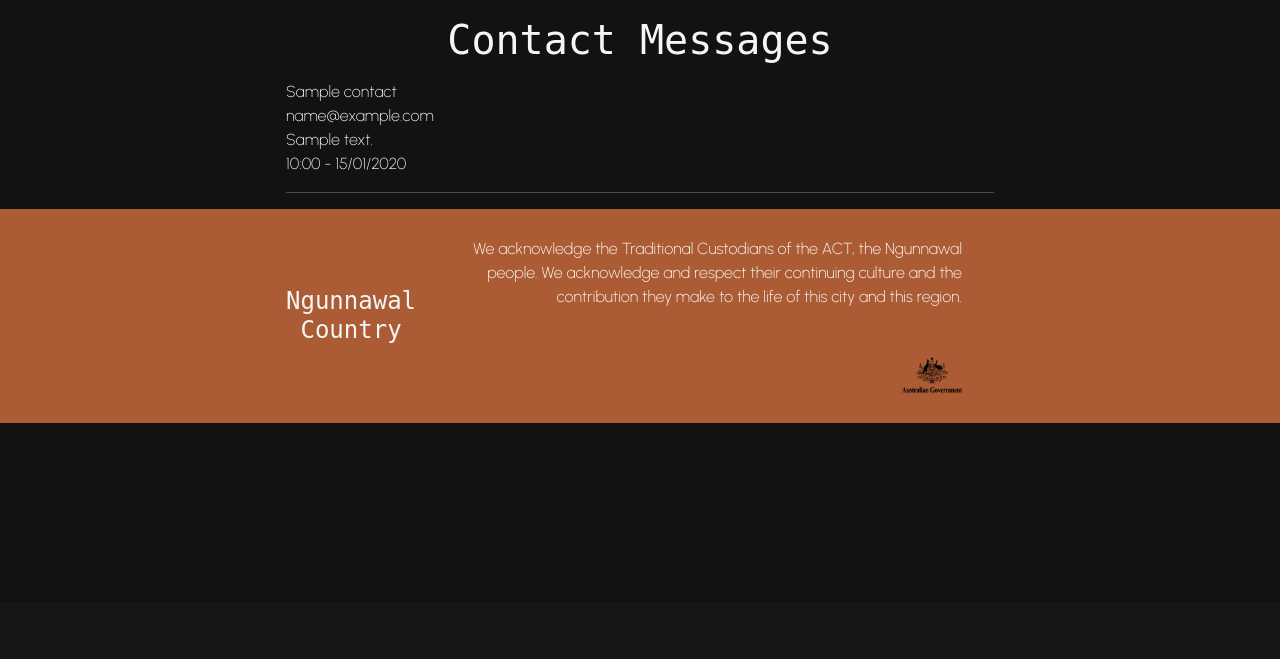
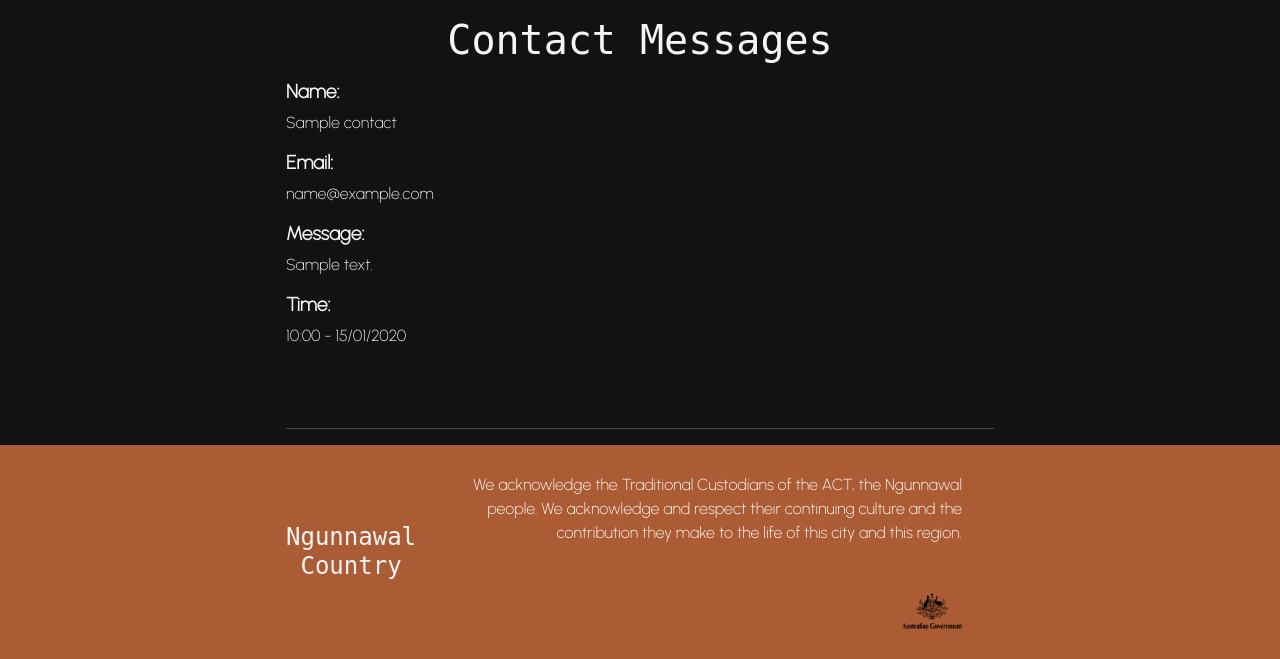
Before and after one commit to 4060269/NgunnawalCountryFlaskAssessment5-6-7, a Flask app: template templates/contactmessages.html in a window 1280 px wide. Shown: the part 198-857 px from the top of the page. Before the commit the page ends 621 px from the top, so only its background shows below. Run offline with Flask 2, Linux system fonts and the light colour scheme; tables that the repository leaves empty hold one stand-in row (values such as "Sample post"); the template is opened without the code that fills it: values that come from a table or form of the project are taken from there, most other values are stand-ins (such as "Sample title", 1, 10 or a date in 2020); some libraries are stand-ins or nearby versions; some web fonts are replaced.

Commit message:
update, contactmessages.html UI update

```diff
--- a/templates/contactmessages.html
+++ b/templates/contactmessages.html
@@ -6,9 +6,11 @@
 
 {% block cellContent2 %}
     {% for message in messages %}
-        <div> {{ message.name }} </div>
-        <div> {{ message.email }} </div>
-        <div> {{ message.message }} </div>
-        <div> {{ message.dateSubmitted.strftime('%H:%M - %d/%m/%Y') }} </div>
+        <p> <h3 style="font-size: 1.2rem; font-weight: bold">Name:</h3> {{ message.name }} </p>
+        <p> <h3 style="font-size: 1.2rem; font-weight: bold">Email:</h3> {{ message.email }} </p>
+        <p> <h3 style="font-size: 1.2rem; font-weight: bold">Message:</h3> {{ message.message }} </p>
+        <p> <h3 style="font-size: 1.2rem; font-weight: bold">Time:</h3> {{ message.dateSubmitted.strftime('%H:%M - %d/%m/%Y') }} </p>
+        <br>
+        <br>
     {% endfor %}
 {% endblock %}
```
